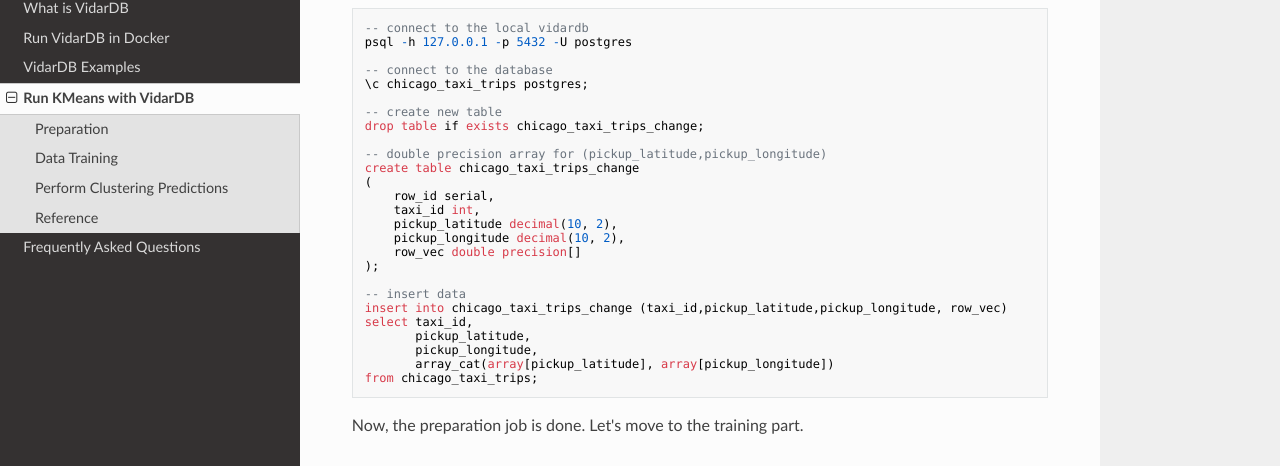
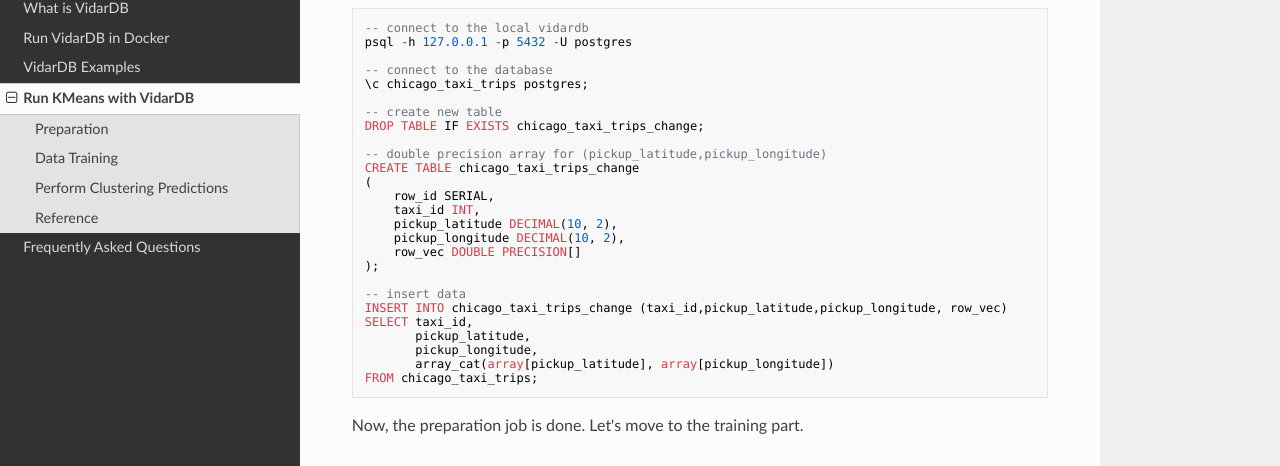
Before and after one commit to vidardb/docs, an MkDocs documentation site: the page built from docs/run_kmeans_with_vidarDB.md, in a window 1280 px wide and 900 px high, scrolled down 598 px. Shown: the part 141-607 px from the top of the window. Built offline with MkDocs 1.6.1, drawn with Linux system fonts in a browser that asks for light colours; nearby versions of some CDN libraries.

````diff
--- a/docs/run_kmeans_with_vidarDB.md
+++ b/docs/run_kmeans_with_vidarDB.md
@@ -34,25 +34,25 @@ psql -h 127.0.0.1 -p 5432 -U postgres
 \c chicago_taxi_trips postgres;
 
 -- create new table
-drop table if exists chicago_taxi_trips_change;
+DROP TABLE IF EXISTS chicago_taxi_trips_change;
 
 -- double precision array for (pickup_latitude,pickup_longitude)
-create table chicago_taxi_trips_change
+CREATE TABLE chicago_taxi_trips_change
 (
-    row_id serial,
-    taxi_id int,
-    pickup_latitude decimal(10, 2),
-    pickup_longitude decimal(10, 2),
-    row_vec double precision[]
+    row_id SERIAL,
+    taxi_id INT,
+    pickup_latitude DECIMAL(10, 2),
+    pickup_longitude DECIMAL(10, 2),
+    row_vec DOUBLE PRECISION[]
 );
 
 -- insert data
-insert into chicago_taxi_trips_change (taxi_id,pickup_latitude,pickup_longitude, row_vec)
-select taxi_id,
+INSERT INTO chicago_taxi_trips_change (taxi_id,pickup_latitude,pickup_longitude, row_vec)
+SELECT taxi_id,
        pickup_latitude,
        pickup_longitude,
        array_cat(array[pickup_latitude], array[pickup_longitude])
-from chicago_taxi_trips;
+FROM chicago_taxi_trips;
 ```
 
 Now, the preparation job is done. Let's move to the training part.
````
